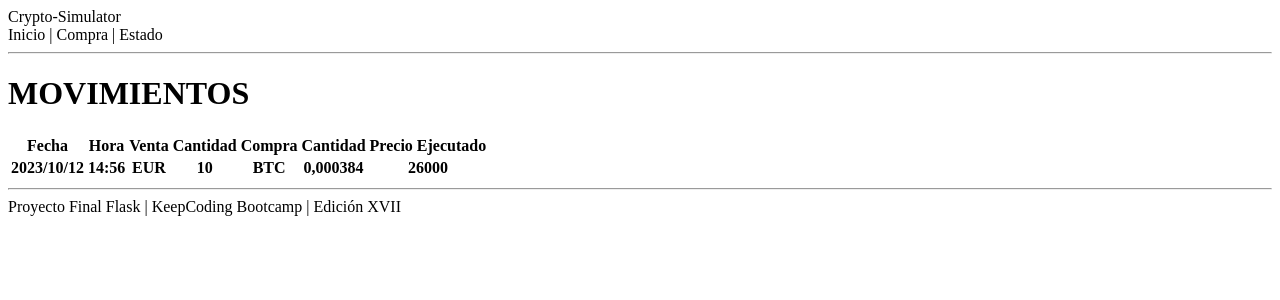
After one commit to RamiroCovian/crypto-simulator, a Flask app: template simulator/templates/movements.html in a window 1280 px wide. The commit adds this page. Shown: the top 300 px of the page. Run offline with Flask 3, Linux system fonts and the light colour scheme; the template is opened without the code that fills it, so the values that code supplies are empty.

Commit message:
feat: estructuro html y heredo los html de un html padre

```diff
--- a/simulator/templates/base.html
+++ b/simulator/templates/base.html
@@ -3,31 +3,17 @@
 <head>
     <meta charset="UTF-8">
     <meta name="viewport" content="width=device-width, initial-scale=1.0">
-    <title>Crypto Simulator - Movimientos</title>
+    <title>Crypto Simulator - {% block head_title %} {% endblock head_title %}Movimientos</title>
 </head>
 <body>
-    <header>MOVIMIENTOS</header>
-    <nav>Inicio | Compra | Estado</nav>
-    <table>
-        <tr>
-            <th>Fecha</th>
-            <th>Hora</th>
-            <th>Venta</th>
-            <th>Cantidad</th>
-            <th>Compra</th>
-            <th>Cantidad</th>
-            <th>Precio Ejecutado</th>
-        </tr>
-
-        <tr>
-            <th>2023/10/12</th>
-            <th>14:56</th>
-            <th>EUR</th>
-            <th>10</th>
-            <th>BTC</th>
-            <th>0,000384</th>
-            <th>26000</th>
-        </tr>
-    </table>
+    {% include "components/header.html" %}
+    {% include "components/navbar.html" %}
+    <hr>
+    <main>
+        {% block content %}
+        {% endblock content %}
+    </main>
+    <hr>
+    {% include "components/footer.html" %}
 </body>
 </html>
--- /dev/null
+++ b/simulator/templates/components/footer.html
@@ -0,0 +1 @@
+<footer>Proyecto Final Flask | KeepCoding Bootcamp | Edición XVII</footer>
--- /dev/null
+++ b/simulator/templates/components/header.html
@@ -0,0 +1 @@
+<header>Crypto-Simulator</header>
--- /dev/null
+++ b/simulator/templates/components/navbar.html
@@ -0,0 +1 @@
+<nav>Inicio | Compra | Estado</nav>
--- /dev/null
+++ b/simulator/templates/movements.html
@@ -0,0 +1,30 @@
+{% extends "base.html" %}
+
+{% block head_title %}
+{{ super() }}: Movimientos
+{% endblock head_title %}
+
+{% block content %}
+    <h1>MOVIMIENTOS</h1>
+    <table>
+        <tr>
+            <th>Fecha</th>
+            <th>Hora</th>
+            <th>Venta</th>
+            <th>Cantidad</th>
+            <th>Compra</th>
+            <th>Cantidad</th>
+            <th>Precio Ejecutado</th>
+        </tr>
+
+        <tr>
+            <th>2023/10/12</th>
+            <th>14:56</th>
+            <th>EUR</th>
+            <th>10</th>
+            <th>BTC</th>
+            <th>0,000384</th>
+            <th>26000</th>
+        </tr>
+    </table>
+{% endblock content %}
--- a/simulator/views.py
+++ b/simulator/views.py
@@ -4,14 +4,14 @@ from . import app
 
 @app.route("/")
 def home():
-    return render_template("base.html")
+    return render_template("movements.html")
 
 
 @app.route("/purchase")
-def buy():
+def create_purchase():
     return "Se efectuara el cambio de monedas"
 
 
 @app.route("/status")
-def investments():
+def calculate_investment():
     return "Estado de inversion"
```
Also changed, not shown: simulator/templates/buy.html (added), simulator/templates/investments.html (added).
